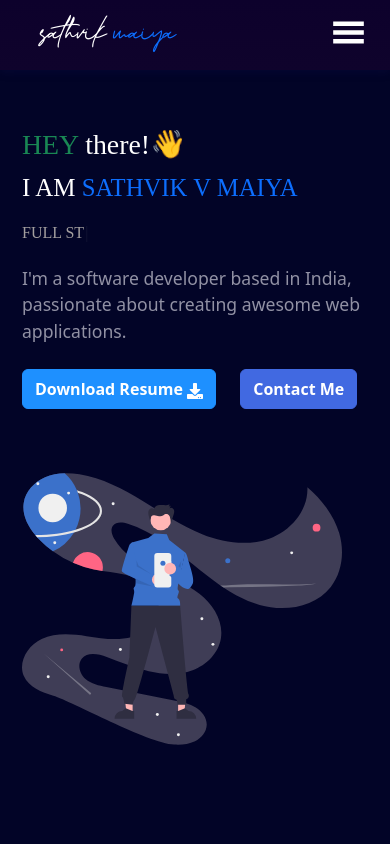
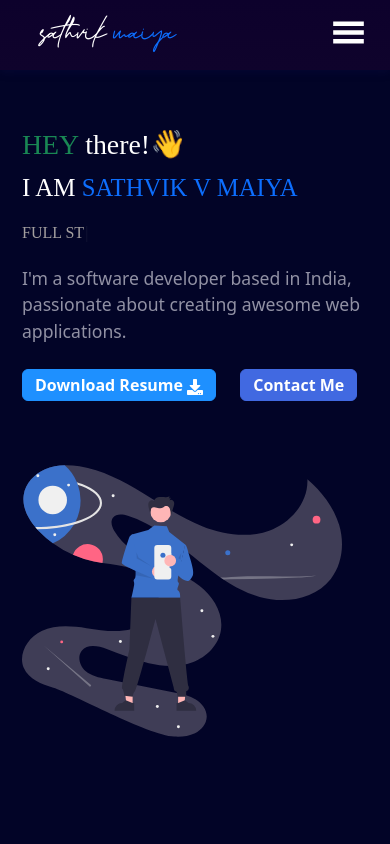
Before and after one commit to sathvik-maiya/personal-portfolio, a React (Create React App) app in the folder Frontend/: page / in a window 390 px wide. Shown: the top 844 px of the page. Built offline with nearby package versions, Linux system fonts and the light colour scheme.

Commit message:
Update Home.css

```diff
--- a/Frontend/src/pages/Home/Home.css
+++ b/Frontend/src/pages/Home/Home.css
@@ -159,12 +159,12 @@
   }
 
   .home-buttons .btn-cv {
-    padding: 7px 12px 7px 12px;
+    padding: 3px 12px 3px 12px;
     font-size: 16px;
   }
 
   .home-buttons .btn-cm {
-    padding: 7px 12px 7px 12px;
+    padding: 3px 12px 3px 12px;
 
   }
 
```
